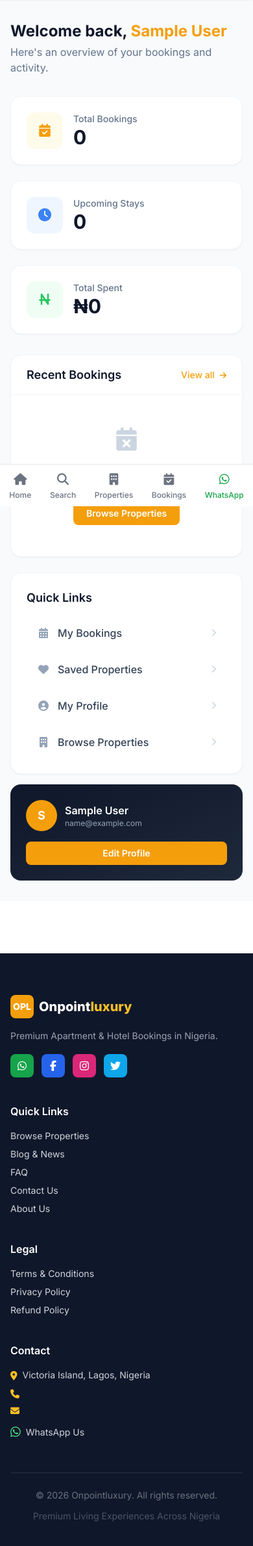
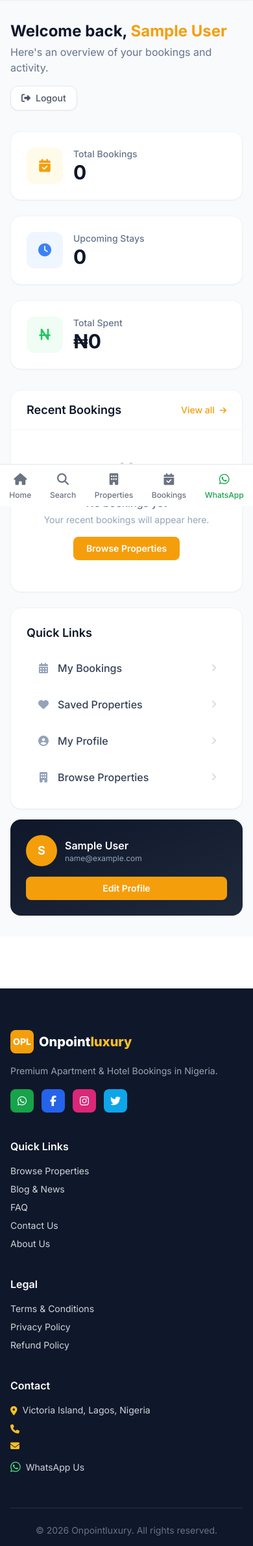
Before and after one commit to Dev-Bulama/onpointluxury, a Laravel app: page /client/dashboard in a window 390 px wide. Shown: the part 65-2444 px from the top of the page at 65% size. Run offline with Laravel 12, Linux system fonts and the light colour scheme; the visitor is signed in with stand-in values (Sample User, id 1); data that the repository does not hold is empty; parts of the project's set-up code (start-up, migrations or seed data) failed here and were passed over; some libraries are stand-ins or nearby versions.

Commit message:
Fix images, search, mobile overflow, logout, and 403 root redirect
- property-card: use featured_image_url accessor (fixes broken Unsplash images)
- show.blade.php: use image_url accessors + onerror fallback in gallery
- home.blade.php: center hero search with mx-auto, preserve input values on filter
- PropertyController: add search/category/amenities/rating filters
- layouts/app.blade.php: overflow-x hidden, box-sizing fix, mobile logout button
- client/dashboard.blade.php: add visible logout button in header
- .htaccess (root): redirect to /public for shared hosting 403 fix

https://claude.ai/code/session_013GgMk9oh59wKEdYquWrQvN

```diff
--- a/resources/views/client/dashboard.blade.php
+++ b/resources/views/client/dashboard.blade.php
@@ -7,11 +7,19 @@
     <div class="max-w-7xl mx-auto px-4 sm:px-6 lg:px-8">
 
         {{-- Header --}}
-        <div class="mb-8">
-            <h1 class="text-2xl sm:text-3xl font-bold text-slate-900">
-                Welcome back, <span class="text-amber-500">{{ auth()->user()->name }}</span>
-            </h1>
-            <p class="text-slate-500 mt-1">Here's an overview of your bookings and activity.</p>
+        <div class="mb-8 flex flex-wrap items-start justify-between gap-4">
+            <div>
+                <h1 class="text-2xl sm:text-3xl font-bold text-slate-900">
+                    Welcome back, <span class="text-amber-500">{{ auth()->user()->name }}</span>
+                </h1>
+                <p class="text-slate-500 mt-1">Here's an overview of your bookings and activity.</p>
+            </div>
+            <form method="POST" action="{{ route('logout') }}">
+                @csrf
+                <button type="submit" class="flex items-center gap-2 bg-white border border-gray-200 text-gray-600 hover:text-red-600 hover:border-red-200 px-4 py-2 rounded-xl text-sm font-medium transition-colors shadow-sm">
+                    <i class="fas fa-sign-out-alt"></i> Logout
+                </button>
+            </form>
         </div>
 
         {{-- Stats Cards --}}
--- a/resources/views/layouts/app.blade.php
+++ b/resources/views/layouts/app.blade.php
@@ -30,6 +30,15 @@
         .property-card:hover .property-img { transform: scale(1.05); }
         .property-img { transition: transform 0.4s ease; }
         html { scroll-behavior: smooth; }
+        /* Global overflow protection */
+        html, body { max-width: 100%; overflow-x: hidden; }
+        *, *::before, *::after { box-sizing: border-box; }
+        img, video, iframe { max-width: 100%; height: auto; }
+        table { width: 100%; }
+        @supports (padding-bottom: env(safe-area-inset-bottom)) {
+            .safe-area-bottom { padding-bottom: env(safe-area-inset-bottom); }
+        }
+        @media (max-width: 767px) { body { padding-bottom: 4rem; } }
     </style>
     {!! \App\Models\Setting::get('header_scripts') !!}
 </head>
@@ -115,20 +124,32 @@
     </div>
 
     <!-- Mobile Menu -->
-    <div x-show="mobileMenu" x-cloak class="lg:hidden border-t border-gray-100 bg-white py-4 px-4 space-y-3">
-        <a href="{{ route('home') }}" class="block text-sm font-medium text-gray-700 py-2">Home</a>
-        <a href="{{ route('properties.index') }}" class="block text-sm font-medium text-gray-700 py-2">Properties</a>
-        <a href="{{ route('blog.index') }}" class="block text-sm font-medium text-gray-700 py-2">Blog</a>
-        <a href="{{ route('faq') }}" class="block text-sm font-medium text-gray-700 py-2">FAQ</a>
-        <a href="{{ route('contact') }}" class="block text-sm font-medium text-gray-700 py-2">Contact</a>
+    <div x-show="mobileMenu" x-cloak class="lg:hidden border-t border-gray-100 bg-white py-4 px-4 space-y-1">
+        <a href="{{ route('home') }}" class="block text-sm font-medium text-gray-700 py-2 border-b border-gray-50">Home</a>
+        <a href="{{ route('properties.index') }}" class="block text-sm font-medium text-gray-700 py-2 border-b border-gray-50">Properties</a>
+        <a href="{{ route('blog.index') }}" class="block text-sm font-medium text-gray-700 py-2 border-b border-gray-50">Blog</a>
+        <a href="{{ route('faq') }}" class="block text-sm font-medium text-gray-700 py-2 border-b border-gray-50">FAQ</a>
+        <a href="{{ route('contact') }}" class="block text-sm font-medium text-gray-700 py-2 border-b border-gray-50">Contact</a>
+        @auth
+        <a href="{{ route('about') }}" class="block text-sm font-medium text-gray-700 py-2 border-b border-gray-50">About</a>
+        <div class="pt-3 space-y-2">
+            <a href="{{ auth()->user()->isAdmin() ? route('admin.dashboard') : (auth()->user()->isManager() ? route('manager.dashboard') : route('client.dashboard')) }}"
+               class="block w-full text-center bg-slate-900 text-white py-2.5 rounded-lg text-sm font-medium">
+                <i class="fas fa-tachometer-alt mr-1"></i> My Dashboard
+            </a>
+            <form method="POST" action="{{ route('logout') }}">
+                @csrf
+                <button type="submit" class="w-full text-center bg-red-50 text-red-600 border border-red-200 py-2.5 rounded-lg text-sm font-medium hover:bg-red-100 transition-colors">
+                    <i class="fas fa-sign-out-alt mr-1"></i> Logout
+                </button>
+            </form>
+        </div>
+        @else
         <div class="pt-3 flex gap-3">
-            @auth
-                <a href="{{ route('client.dashboard') }}" class="flex-1 text-center bg-slate-900 text-white py-2 rounded-lg text-sm">Dashboard</a>
-            @else
-                <a href="{{ route('login') }}" class="flex-1 text-center border border-gray-300 py-2 rounded-lg text-sm">Login</a>
-                <a href="{{ route('register') }}" class="flex-1 text-center bg-amber-500 text-white py-2 rounded-lg text-sm">Register</a>
-            @endauth
+            <a href="{{ route('login') }}" class="flex-1 text-center border border-gray-300 py-2 rounded-lg text-sm">Login</a>
+            <a href="{{ route('register') }}" class="flex-1 text-center bg-amber-500 text-white py-2 rounded-lg text-sm">Register</a>
         </div>
+        @endauth
     </div>
 </nav>
 
@@ -249,11 +270,5 @@
         </a>
     </div>
 </nav>
-<style>
-    @supports (padding-bottom: env(safe-area-inset-bottom)) {
-        .safe-area-bottom { padding-bottom: env(safe-area-inset-bottom); }
-    }
-    @media (max-width: 767px) { body { padding-bottom: 4rem; } }
-</style>
 </body>
 </html>
```
Also changed, not shown: app/Http/Controllers/PropertyController.php (+29 -0 lines), resources/views/frontend/home.blade.php (+14 -12 lines), resources/views/frontend/properties/show.blade.php (+15 -9 lines), resources/views/partials/property-card.blade.php (+8 -8 lines), 1 other file.
